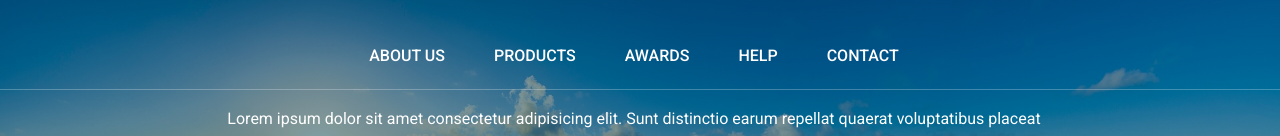
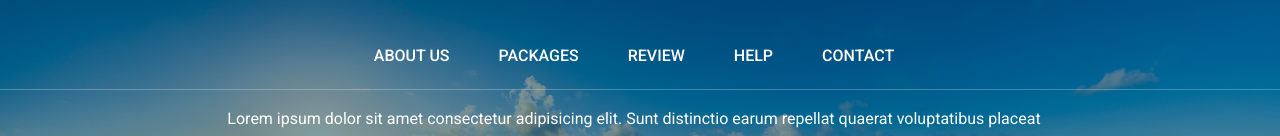
Before and after one commit to vigneshvikram0001/Square-Online-Travel-Agency, a React (Create React App) app: page / in a window 1280 px wide. Shown: the part 6869-7005 px from the top of the page. Built offline with nearby package versions, Linux system fonts and the light colour scheme.

Commit message:
changes in footer

```diff
--- a/src/Components/Footer.jsx
+++ b/src/Components/Footer.jsx
@@ -12,28 +12,28 @@ function Footer() {
               <div className="row foot-row text-center d-flex justify-content-center pt-5">
                 <div className="col-md-2">
                   <h6 className="text-uppercase font-weight-bold">
-                    <a href="#!" className="text-white">
+                    <a href="/" className="text-white">
                       About us
                     </a>
                   </h6>
                 </div>
                 <div className="col-md-2">
                   <h6 className="text-uppercase font-weight-bold">
-                    <a href="#!" className="text-white">
-                      Products
+                    <a href="/" className="text-white">
+                      Packages
                     </a>
                   </h6>
                 </div>
                 <div className="col-md-2">
                   <h6 className="text-uppercase font-weight-bold">
-                    <a href="#!" className="text-white">
-                      Awards
+                    <a href="/" className="text-white">
+                      Review
                     </a>
                   </h6>
                 </div>
                 <div className="col-md-2">
                   <h6 className="text-uppercase font-weight-bold">
-                    <a href="#!" className="text-white">
+                    <a href="/" className="text-white">
                       Help
                     </a>
                   </h6>
```
